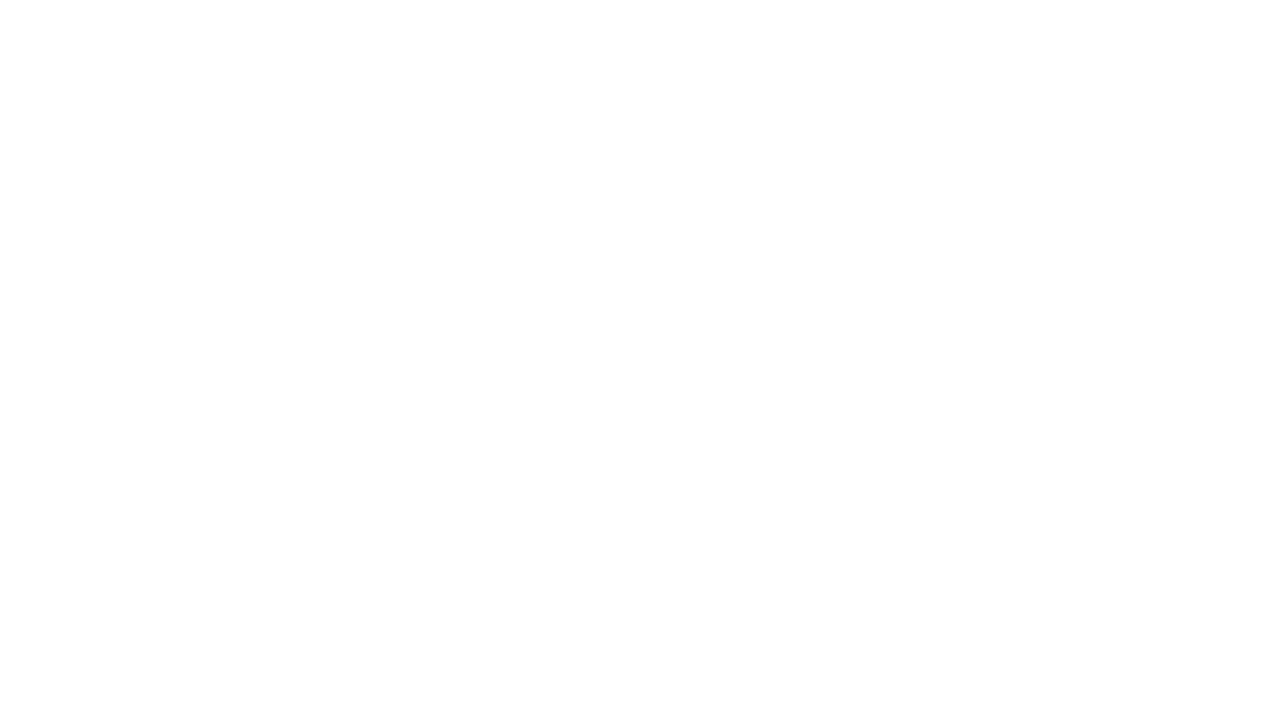
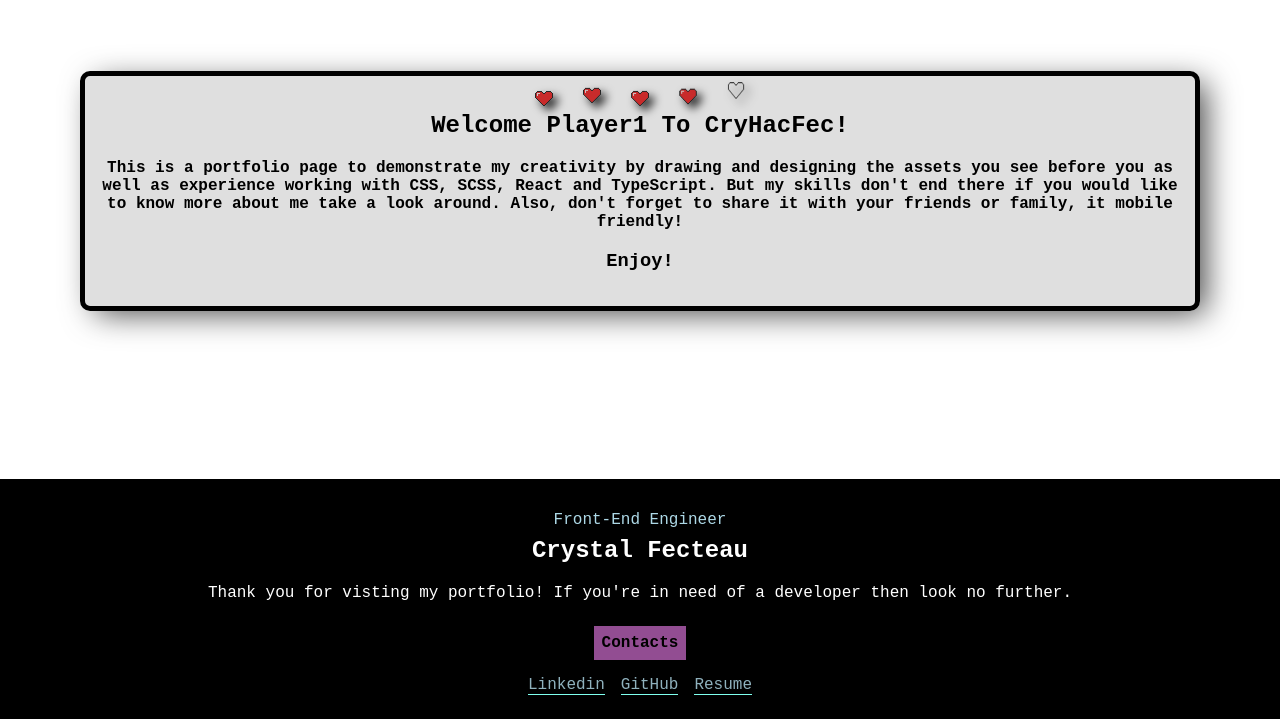
Before and after one commit to CryFecteau/CryFec, a React (Create React App) app: page / in a window 1280 px wide. Shown: the part 471-1190 px from the top of the page. Before the commit the page ends 804 px from the top, so only its background shows below. Built offline with nearby package versions, Linux system fonts and the light colour scheme.

Commit message:
added footer component with resposive design

```diff
--- a/src/App.tsx
+++ b/src/App.tsx
@@ -2,6 +2,8 @@ import React from 'react';
 import './App.scss';
 import { Header } from './components/header/Header';
 import { NavBar } from './components/navBar/NavBar';
+import { HomePage } from './main-components/home-page/HomePage';
+import { Footer } from './components/footer/Footer';
 
 
 
@@ -10,6 +12,8 @@ const App: React.FC = () => {
     <div>
    <Header/>
    <NavBar />
+   <HomePage />
+   <Footer />
     </div>
   );
 }
--- /dev/null
+++ b/src/components/footer/Footer.scss
@@ -0,0 +1,46 @@
+@import '../../sharedScss/media.scss';
+.footer{
+    padding: 1rem;
+    margin-top: 1rem;
+    text-align: center;
+    background-color: black;
+    color: white;
+    font-family: 'Courier New', Courier, monospace;
+}
+.footer-Header{
+    & h2{
+        margin-top: -.5rem;
+    }
+    & p{
+        color: lightblue;
+    }
+}
+.footer-Thankyou{
+    padding: 1rem;
+    margin-top: -2rem;
+    & span{
+        display: block;
+    }
+    & .footer-btn{
+        display: inline-block;
+        transform: translateY(.5rem);
+        text-decoration: none;
+        color: black;
+        padding: .5rem;
+        font-weight: bold;
+        text-align: start;
+        background-color: rgb(146, 77, 146);
+        font-family: 'Courier New', Courier, monospace;
+    }
+}
+.footer-Links{
+    display: flex;
+    flex-direction: row;
+    justify-content: center;
+    & a{
+        text-decoration: none;
+        border-bottom: 1px rgb(127, 255, 238) solid;
+        margin: .5rem;
+        color: rgb(143, 177, 189);
+    }
+}
--- /dev/null
+++ b/src/components/footer/Footer.tsx
@@ -0,0 +1,29 @@
+import React, { Component } from 'react';
+import './Footer.scss';
+
+export interface IFooterProps {
+}
+export interface IFooterState {
+}
+
+export class Footer extends Component<IFooterProps, IFooterState>{
+    render() {
+        return (
+            <div className="footer">
+                <div className="footer-Header">
+                    <p>Front-End Engineer</p>
+                    <h2>Crystal Fecteau</h2>
+                </div>
+                <div className="footer-Thankyou">
+                    <p>Thank you for visting my portfolio! If you're in need of a developer then look no further.</p>
+                    <a className='footer-btn'>Contacts</a>
+                </div>
+                <div className="footer-Links">
+                    <a href='https://www.linkedin.com/in/crystal-fecteau/'>Linkedin</a>
+                    <a href='https://github.com/CryFecteau'>GitHub</a>
+                    <a href='https://docs.google.com/document/d/1-Um12V7WK8lO6fqMMNKAMz8sDQAFjcr46sq5jgWXlVU/edit?usp=sharing'>Resume</a>
+                </div>
+            </div>
+        )
+    }
+}
```
